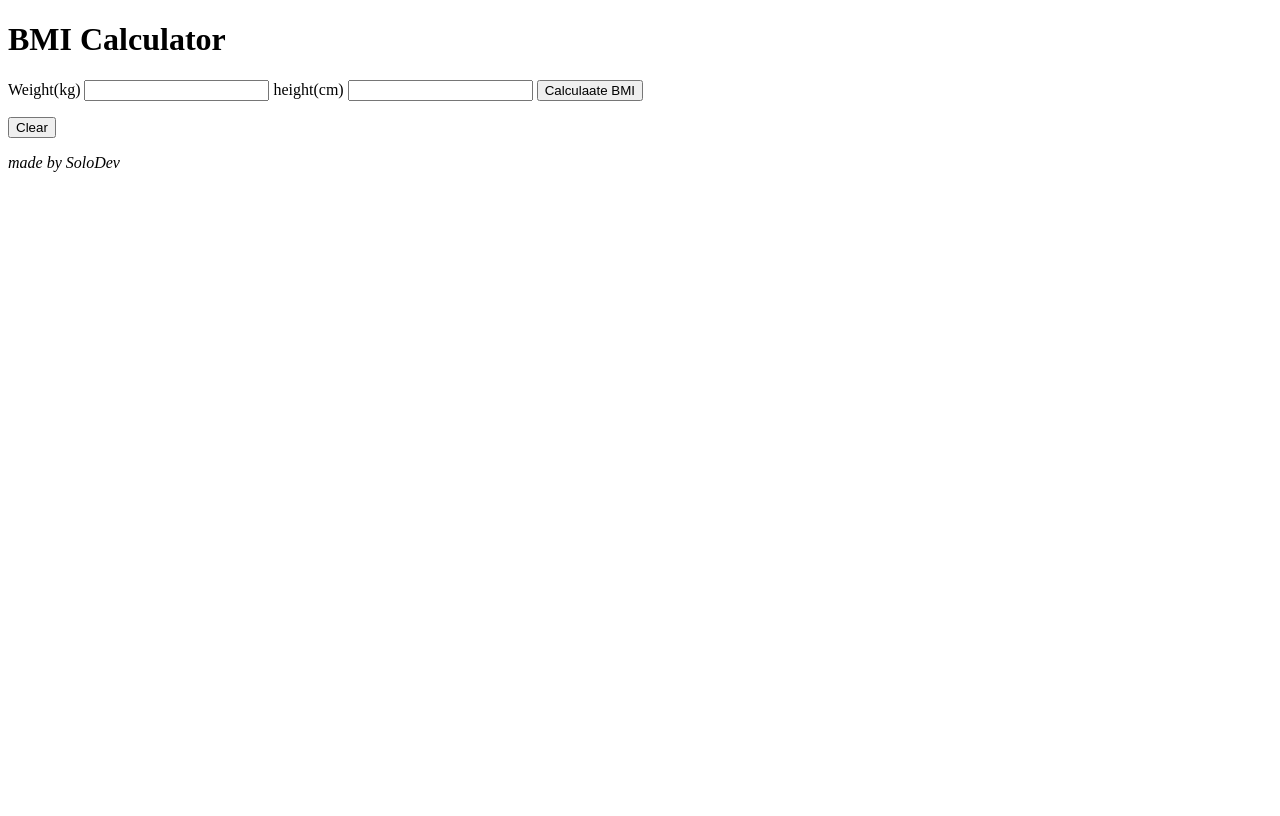
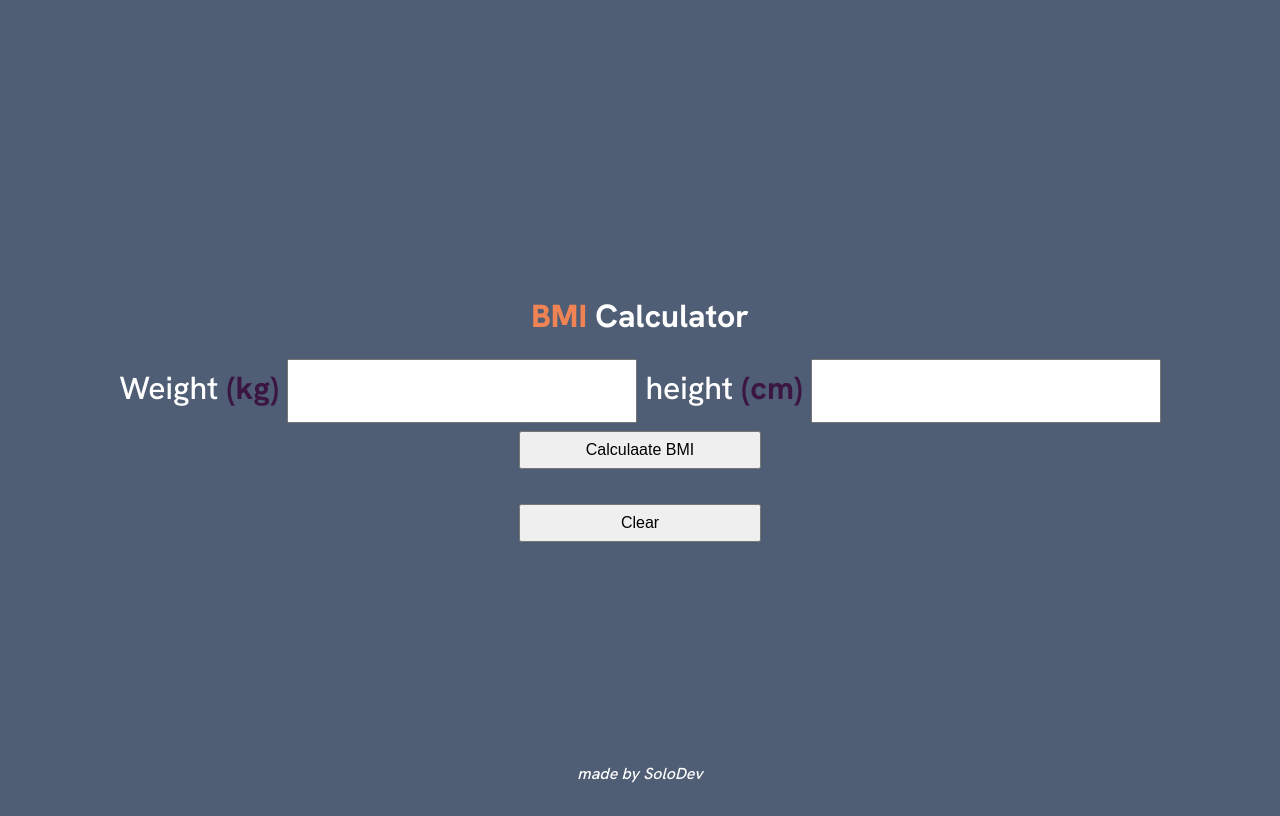
Before and after one commit to Solomon333/Health-Bmi-Calculator, a plain HTML site: page index.html in a window 1280 px wide. Drawn offline with Linux system fonts and the light colour scheme.

Commit message:
edit js and css files

```diff
--- a/app.js
+++ b/app.js
@@ -4,27 +4,30 @@ function bmiCalc() {
     let weight = document.getElementById("weight").value;
     let height = document.getElementById("height").value;
     let result = document.querySelector(".bmi-result");
-    let bmi =  (weight) / Math.pow(height/100, 2);
+    let bmi =  Math.round((weight) / Math.pow(height/100, 2).toFixed(2));
+
 
     if(bmi < 18.5){
         result.style.color= "yellow";
 
-        result.innerHTML = "You Are UnderWeight " + bmi;
+        result.innerHTML = "Your BMI is: " + bmi + " UnderWeight";
     }
     if(bmi > 18.5 && bmi < 25.0){
         result.style.color= "green";
-        result.innerHTML = "You Are Healthy " + bmi;
+        result.innerHTML = "Your BMI is: " + bmi + " Healthy";
     }
     if(bmi > 25.0) {
         result.style.color= "red";
-        result.innerHTML = "You Are OverWeight " + bmi;
+        result.innerHTML = "Your BMI is: " + bmi +  " OverWeight";
     }
 
 
 }
 
   document.querySelector(".resetBtn").addEventListener("click", function() {
-     let clear = document.querySelector(".bmi-result");
+     document.querySelector(".bmi-result").innerHTML = '';
+      document.getElementById("weight").value = '';
+     document.getElementById("height").value = '';
+  })
 
-     clear.innerHTML = '';
-  })
+//
--- a/index.html
+++ b/index.html
@@ -5,24 +5,27 @@
     <meta http-equiv="X-UA-Compatible" content="IE=edge">
     <meta name="viewport" content="width=device-width, initial-scale=1.0">
     <title>Bmi-calculator</title>
+    <link rel="preconnect" href="https://fonts.googleapis.com">
+<link rel="preconnect" href="https://fonts.gstatic.com" crossorigin>
+<link href="https://fonts.googleapis.com/css2?family=Hanken+Grotesk:wght@500;700;800&display=swap" rel="stylesheet">
     <link rel="stylesheet" href="style.css">
 </head>
 <body>
-        <main class="main">
+
             <div class="content">
-                <h1>BMI Calculator </h1>
+                <h1><span class="bmi-color">BMI</span> Calculator </h1>
                 <form action="none" method="post" name="bmiform">
-                    <label for="weight">Weight(kg)</label>
+                    <label  for="weight">Weight <span class="text">(kg)</span></label>
                     <input type="number" name="weight" id="weight">
-                    <label for="height">height(cm)</label>
-                    <input type="number" name="height" id="height">
+                    <label  for="height">height <span class="text">(cm)</span></label>
+                    <input  type="number" name="height" id="height">
                     <button onclick="bmiCalc()" type="button" name="Calculaate" value="Calculaate your BMI" >Calculaate BMI</button>
                 </form>
 
                 <p class="bmi-result"></p>
                 <button class="resetBtn">Clear</button>
             </div>
-        </main>
+
 
         <footer class="footer">
         <p><i class="fa fas-copyright" >made by SoloDev</i></p>
--- a/style.css
+++ b/style.css
@@ -1,6 +1,46 @@
-.result {
-    width: 20%;
-    color: black;
-    font-weight: 900;
-    height: 20%;
+body {
+  font-family: "Hanken Grotesk", sans-serif;
+  background-color: #4f5d75;
+  color: #fff;
+  text-align: center;
+  display: flex;
+  align-items: center;
+  justify-content: center;
+  min-height: 100vh;
 }
+footer {
+  position: absolute;
+  bottom: 0 ;
+}
+
+button {
+  width: 20%;
+  padding: 0.5rem;
+  font-size: 1rem;
+}
+
+input {
+  width: 26%;
+  padding: 1rem;
+  font-size: 1.5rem;
+  font-weight: bold;
+  color: #ef8354;
+}
+form {
+    font-size: 2rem;
+}
+
+.bmi-result {
+    font-size: 2.2rem;
+    font-weight: bolder;
+
+}
+.bmi-color {
+  color: #ef8354;
+  font-weight: 900;
+}
+.text {
+
+  color: #3c1642;
+  font-weight: bolder;
+}
```
